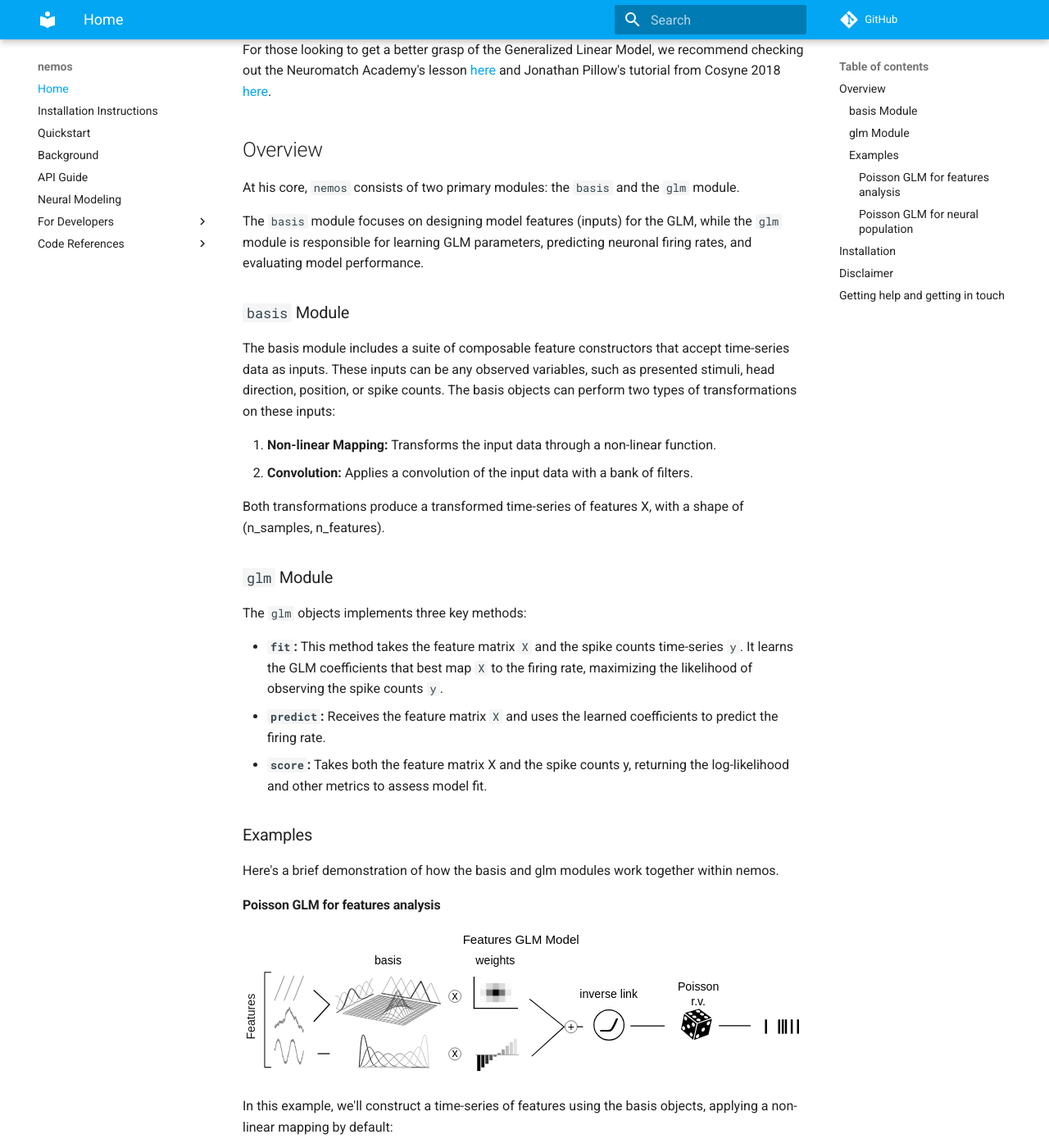
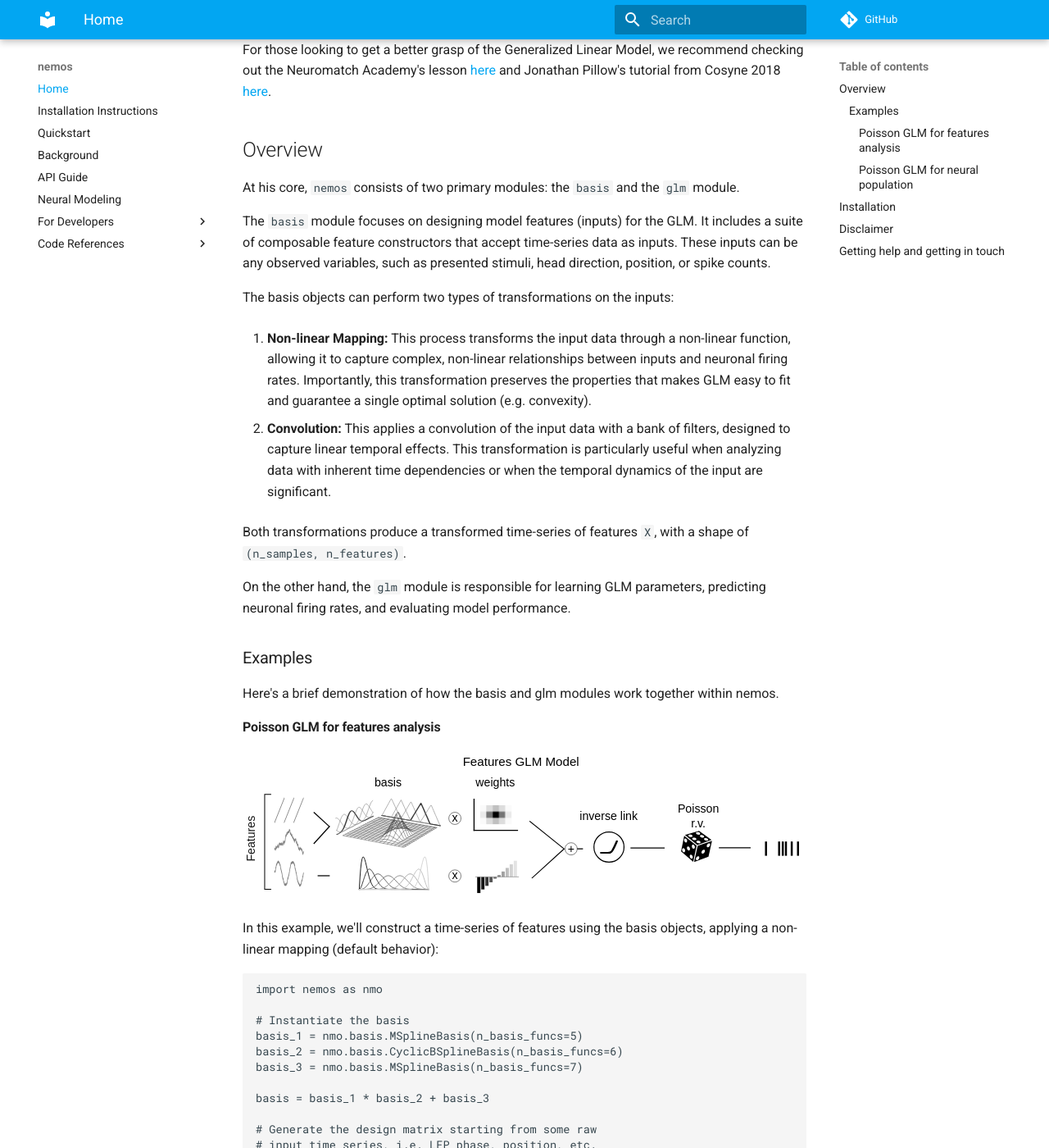
Before and after one commit to flatironinstitute/nemos, an MkDocs documentation site: the page built from docs/index.md, in a window 1280 px wide and 1400 px high, scrolled down 377 px. Shown: the whole window at 82% size. Built offline with MkDocs 1.6.1 and Material for MkDocs 9.7.7, drawn with Linux system fonts in a browser that asks for light colours; nearby versions of some CDN libraries; library files that are not in the unit come from our copies; comment, search, counter and statistics services are not loaded.

Commit message:
streamlined text

````diff
--- a/docs/index.md
+++ b/docs/index.md
@@ -26,24 +26,25 @@
 
 At his core, `nemos` consists of two primary modules: the `basis` and the `glm` module.
 
-The `basis` module focuses on designing model features (inputs) for the GLM, while the `glm` module is responsible
-for learning GLM parameters, predicting neuronal firing rates, and evaluating model performance.
+The `basis` module focuses on designing model features (inputs) for the GLM. It includes a suite of composable feature
+constructors that accept time-series data as inputs. These inputs can be any observed variables, such as presented
+stimuli, head direction, position, or spike counts.
 
-### `basis` Module
-The basis module includes a suite of composable feature constructors that accept time-series data as inputs. These inputs can be any observed variables, such as presented stimuli, head direction, position, or spike counts. The basis objects can perform two types of transformations on these inputs:
+The basis objects can perform two types of transformations on the inputs:
 
-1. **Non-linear Mapping:** Transforms the input data through a non-linear function.
-2. **Convolution:** Applies a convolution of the input data with a bank of filters.
+1. **Non-linear Mapping:** This process transforms the input data through a non-linear function,
+   allowing it to capture complex, non-linear relationships between inputs and neuronal firing rates.
+   Importantly, this transformation preserves the properties that makes GLM easy to fit and guarantee a
+   single optimal solution (e.g. convexity).
 
-Both transformations produce a transformed time-series of features X, with a shape of (n_samples, n_features).
+2. **Convolution:** This applies a convolution of the input data with a bank of filters, designed to
+   capture linear temporal effects. This transformation is particularly useful when analyzing data with
+   inherent time dependencies or when the temporal dynamics of the input are significant.
 
-### `glm` Module
+Both transformations produce a transformed time-series of features `X`, with a shape of `(n_samples, n_features)`.
 
-The `glm` objects implements three key methods:
-
-- **`fit`:** This method takes the feature matrix `X` and the spike counts time-series `y`. It learns the GLM coefficients that best map `X` to the firing rate, maximizing the likelihood of observing the spike counts `y`.
-- **`predict`:** Receives the feature matrix `X` and uses the learned coefficients to predict the firing rate.
-- **`score`:** Takes both the feature matrix X and the spike counts y, returning the log-likelihood and other metrics to assess model fit.
+On the other hand, the `glm` module is responsible for learning GLM parameters, predicting neuronal firing rates,
+and evaluating model performance.
 
 ### Examples
 
@@ -52,7 +53,8 @@
 
 <img src="assets/glm_features_scheme.svg" width="100%">
 
-In this example, we'll construct a time-series of features using the basis objects, applying a non-linear mapping by default:
+In this example, we'll construct a time-series of features using the basis objects, applying a non-linear mapping
+(default behavior):
 
 ```python
 import nemos as nmo
````
